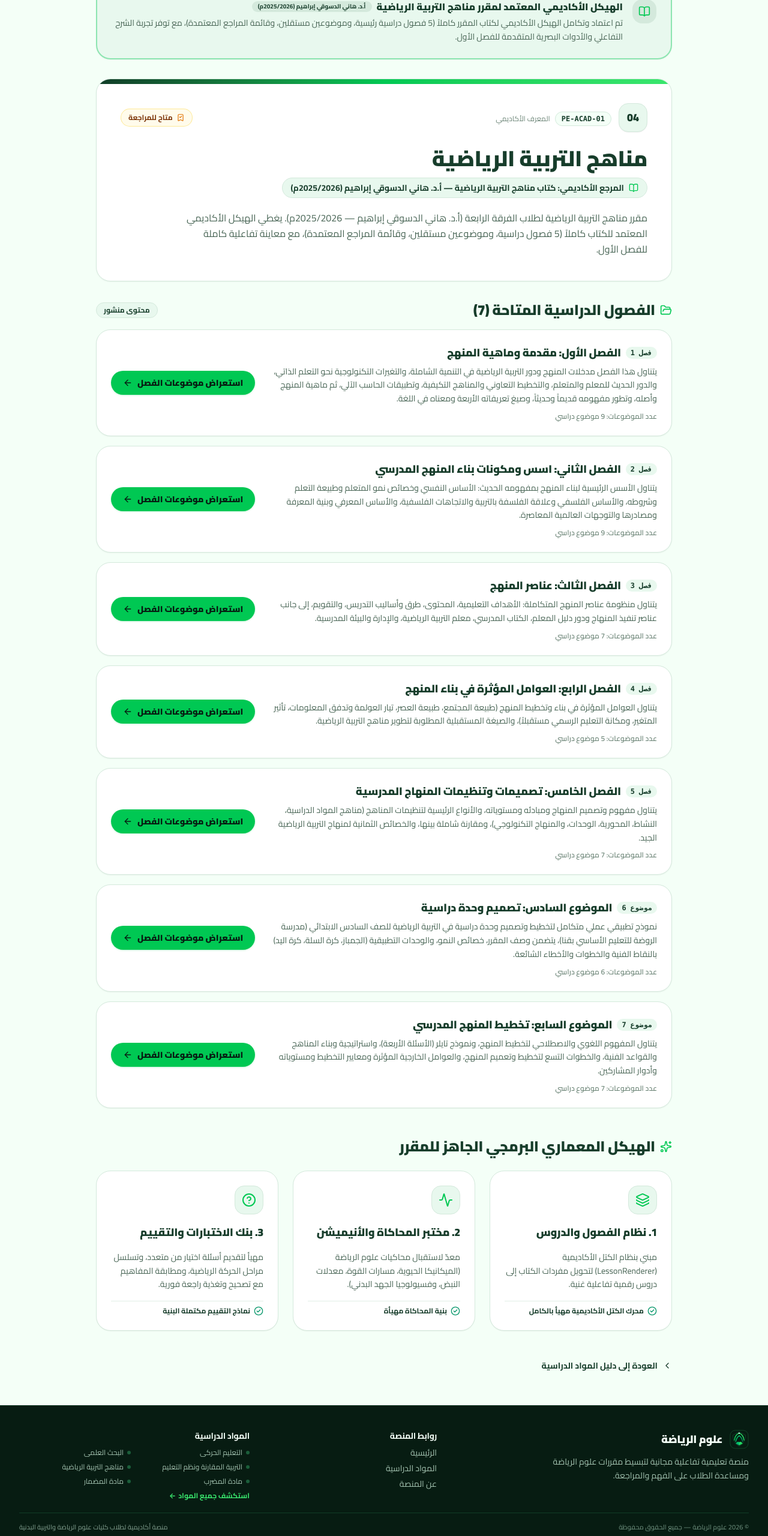
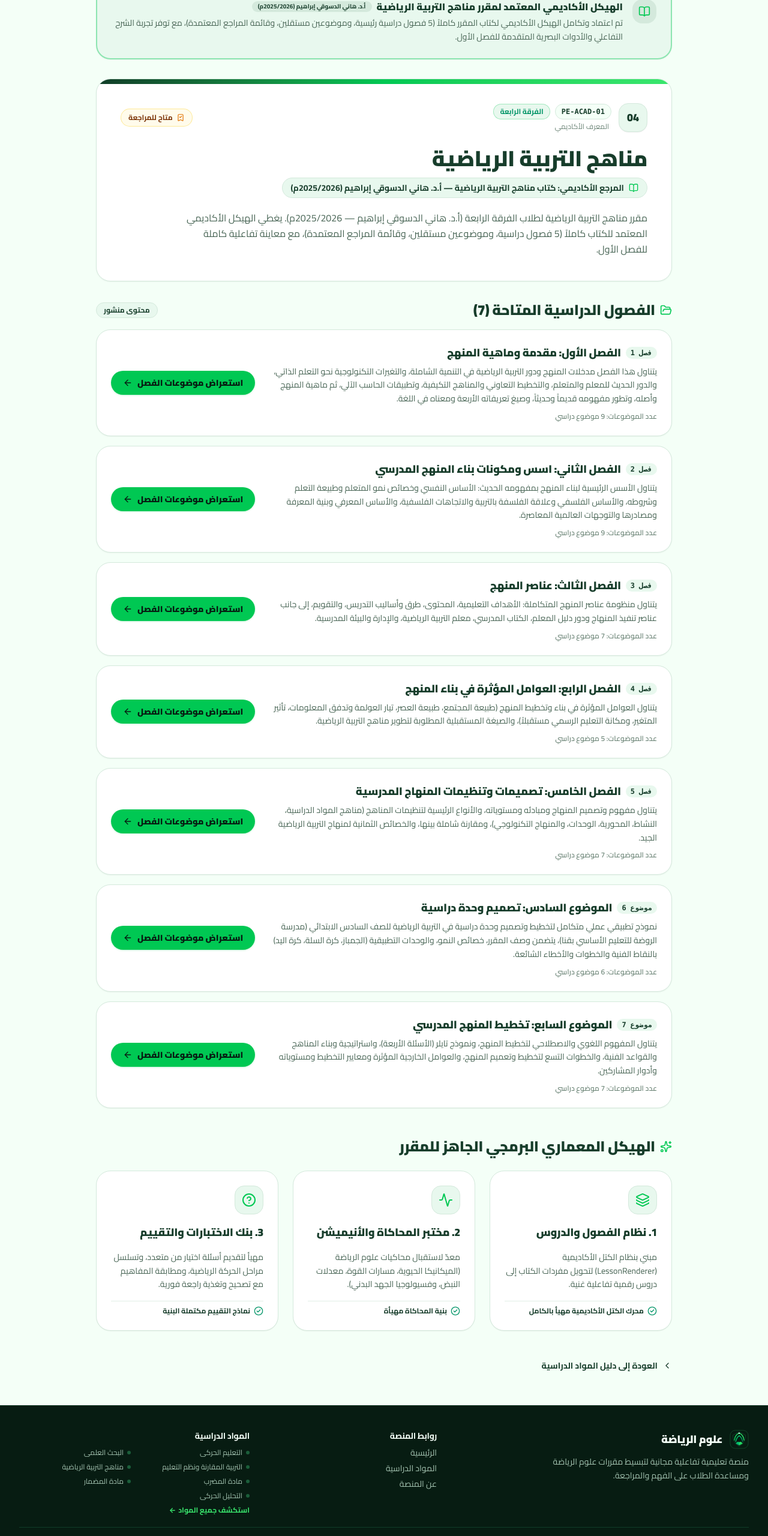
Before and after one commit to ashraf-abdelmawgoud/PE-Learning-Hub, a React (Vite) app: page /courses/course-1 in a window 1280 px wide. Shown: the part 226-2786 px from the top of the page at 60% size. Built offline with nearby package versions, Linux system fonts and the light colour scheme.

Commit message:
feat(courses): register Movement Analysis (التحليل الحركي) as fourth-year academic course

```diff
--- a/scripts/test-routes-in-process.ts
+++ b/scripts/test-routes-in-process.ts
@@ -108,6 +108,7 @@ server.listen(4173, '127.0.0.1', async () => {
     { name: 'تفاصيل مادة التربية المقارنة', path: '/courses/course-4' },
     { name: 'تفاصيل مادة المضرب', path: '/courses/course-5' },
     { name: 'تفاصيل مادة المضمار', path: '/courses/course-6' },
+    { name: 'تفاصيل مادة التحليل الحركي', path: '/courses/course-7' },
     { name: 'المقرر التجريبي التقني', path: '/courses/dev-sandbox' },
     { name: 'فصل في المقرر التجريبي', path: '/courses/dev-sandbox/chapters/dev-chap-1' },
     { name: 'موضوع في الفصل التجريبي', path: '/courses/dev-sandbox/chapters/dev-chap-1/topics/dev-top-1' },
--- a/scripts/verify.ts
+++ b/scripts/verify.ts
@@ -113,9 +113,9 @@ function assert(condition: boolean, testName: string) {
 
 console.log('--- بدء فحص واختبار سلامة بيانات المنصة ووظائفها ---');
 
-// 1. فحص بيانات المواد الدراسية الست الرسمية
-console.log('\n1. فحص سلامة المواد الدراسية الأكاديمية الست:');
-assert(COURSES_PLACEHOLDER_DATA.length === 6, 'عدد المواد الدراسية يساوي 6 بالضبط');
+// 1. فحص بيانات المواد الدراسية السبع الرسمية
+console.log('\n1. فحص سلامة المواد الدراسية الأكاديمية السبع:');
+assert(COURSES_PLACEHOLDER_DATA.length === 7, 'عدد المواد الدراسية يساوي 7 بالضبط');
 
 const OFFICIAL_NAMES = [
   'التعليم الحركي',
@@ -124,6 +124,7 @@ const OFFICIAL_NAMES = [
   'مناهج التربية الرياضية',
   'مادة المضرب',
   'مادة المضمار',
+  'التحليل الحركي',
 ];
 
 COURSES_PLACEHOLDER_DATA.forEach((course, idx) => {
@@ -134,6 +135,7 @@ COURSES_PLACEHOLDER_DATA.forEach((course, idx) => {
   assert(course.status === 'pending_content', `المادة ${expectedNum}: الحالة pending_content`);
   assert(course.title === OFFICIAL_NAMES[idx], `المادة ${expectedNum}: المسمى الرسمي معتمد (${course.title})`);
   assert(Boolean(course.targetBookReference), `المادة ${expectedNum}: مرجع الكتاب موجود`);
+  assert(course.academicYear === 'الفرقة الرابعة', `المادة ${expectedNum}: تصنيف الفرقة الرابعة معتمد`);
   assert(course.architecture.lessonsPlanned === true, `المادة ${expectedNum}: بنية الدروس مخططة`);
   assert(course.architecture.quizzesPlanned === true, `المادة ${expectedNum}: بنية الاختبارات مخططة`);
   assert(course.architecture.simulationsPlanned === true, `المادة ${expectedNum}: بنية المحاكاة مخططة`);
@@ -164,14 +166,16 @@ function searchCourses(query: string) {
   });
 }
 
-assert(searchCourses('').length === 6, 'البحث الفارغ يعيد جميع المواد الست');
+assert(searchCourses('').length === 7, 'البحث الفارغ يعيد جميع المواد السبع');
 assert(searchCourses('مناهج التربية الرياضية').length >= 1 && searchCourses('مناهج التربية الرياضية')[0].id === 'course-1', 'البحث بعبارة مناهج التربية الرياضية يجد مادة مناهج التربية الرياضية');
 assert(searchCourses('حركي').length >= 1 && searchCourses('حركي')[0].id === 'course-2', 'البحث بكلمة حركي يجد مادة التعليم الحركي');
 assert(searchCourses('البحث العلمي').length >= 1 && searchCourses('البحث العلمي')[0].id === 'course-3', 'البحث بكلمة البحث العلمي يجد مادة البحث العلمي');
 assert(searchCourses('مقارنة').length >= 1 && searchCourses('مقارنة')[0].id === 'course-4', 'البحث بكلمة مقارنة يجد مادة التربية المقارنة');
 assert(searchCourses('مضرب').length >= 1 && searchCourses('مضرب')[0].id === 'course-5', 'البحث بكلمة مضرب يجد مادة المضرب');
 assert(searchCourses('مضمار').length >= 1 && searchCourses('مضمار')[0].id === 'course-6', 'البحث بكلمة مضمار يجد مادة المضمار');
+assert(searchCourses('التحليل الحركي').length >= 1 && searchCourses('التحليل الحركي').some((c) => c.id === 'course-7'), 'البحث بعبارة التحليل الحركي يجد مادة التحليل الحركي');
 assert(searchCourses('PE-ACAD-01').length === 1 && searchCourses('PE-ACAD-01')[0].id === 'course-1', 'البحث بالرمز PE-ACAD-01 يجد مادة مناهج التربية الرياضية');
+assert(searchCourses('PE-ACAD-07').length === 1 && searchCourses('PE-ACAD-07')[0].id === 'course-7', 'البحث بالرمز PE-ACAD-07 يجد مادة التحليل الحركي');
 assert(searchCourses('كلمة_غير_موجودة_نهائيا').length === 0, 'البحث بكلمة مجهولة يعيد 0 نتائج دون أخطاء');
 
 // 4. فحص مخرجات الإنتاج الجاهزة لـ Cloudflare Pages
@@ -198,7 +202,7 @@ console.log('\n5. فحص نظام التحقق من جودة المحتوى ال
 const report = validateAcademicContent();
 assert(report.isValid === true, 'تقرير فحص المحتوى الأكاديمي سليم بدون أخطاء بنيوية');
 assert(report.errors.length === 0, `عدد الأخطاء الهندسية يساوي 0 (الفعل: ${report.errors.length})`);
-assert(report.coursesCount === 8, `إجمالي المقررات (6 رسمية + 2 معمل تجريبي معزول) يساوي 8`);
+assert(report.coursesCount === 9, `إجمالي المقررات (7 رسمية + 2 معمل تجريبي معزول) يساوي 9`);
 assert(report.chaptersCount === 9, 'عدد الفصول الإجمالي يساوي 9 (7 وحدات لمناهج التربية الرياضية + 2 معامل تقنية)');
 assert(report.topicsCount === 52, 'عدد الموضوعات الإجمالي يساوي 52 (50 لمناهج التربية الرياضية + 2 معامل تقنية)');
 assert(report.lessonsCount === 3, 'عدد الدروس الإجمالي يساوي 3 (2 معامل تقنية + 1 درس احتياطي معتمد)');
@@ -239,11 +243,11 @@ assert(Boolean(devCourse && devCourse.isDevSandbox), 'استرجاع المقر
 
 // 6.1 عزل المقرر التجريبي عن واجهة الطلاب
 const studentCourses = getAllCourses(false);
-assert(studentCourses.length === 6, 'واجهة الطلاب تسترجع المواد الدراسية الست فقط');
+assert(studentCourses.length === 7, 'واجهة الطلاب تسترجع المواد الدراسية السبع فقط');
 assert(studentCourses.every((c) => !c.isDevSandbox), 'لا يوجد أي مقرر تجريبي مسرب لواجهة الطلاب');
-assert(studentCourses.every((c) => c.status === 'pending_content'), 'جميع المواد الست للطلاب بحالة pending_content');
+assert(studentCourses.every((c) => c.status === 'pending_content'), 'جميع المواد السبع للطلاب بحالة pending_content');
 assert(studentCourses.find((c) => c.id === 'course-1')?.chapters.length === 7, 'مادة مناهج التربية الرياضية PE-ACAD-01 تتضمن 7 وحدات دراسية معتمدة (5 فصول + موضوعان مستقلان)');
-assert(studentCourses.filter((c) => c.id !== 'course-1').every((c) => c.chapters.length === 0), 'بقية المواد الخمس خالية من الفصول بانتظار تزويد المنصة بكتبها');
+assert(studentCourses.filter((c) => c.id !== 'course-1').every((c) => c.chapters.length === 0), 'بقية المواد الست خالية من الفصول بانتظار تزويد المنصة بكتبها');
 
 const devChapters = getChaptersByCourse('dev-sandbox');
 assert(devChapters.length === 1 && devChapters[0].id === 'dev-chap-1', 'استرجاع فصول المقرر التجريبي بترتيب سليم');
@@ -2182,6 +2186,43 @@ assert(
   '22.3 فرادة جميع معرفات الأسئلة المنشورة الـ 365 وعدم وجود أي تصادم أو تكرار معرفات'
 );
 
+// 23. فحص تسجيل وتكامل مقرر التحليل الحركي (Movement Analysis - PE-ACAD-07) للفرقة الرابعة
+console.log('\n23. فحص تسجيل وتكامل مقرر التحليل الحركي (PE-ACAD-07) للفرقة الرابعة:');
+const movementCoursePlaceholder = COURSES_PLACEHOLDER_DATA.find((c) => c.id === 'course-7');
+assert(Boolean(movementCoursePlaceholder), '23.1 تسجيل مقرر التحليل الحركي في قاعدة بيانات المقررات بالمعرف course-7');
+assert(
+  COURSES_PLACEHOLDER_DATA.filter((c) => c.id === 'course-7').length === 1,
+  '23.2 تسجيل مقرر التحليل الحركي مرة واحدة فقط دون أي تكرار'
+);
+assert(movementCoursePlaceholder?.title === 'التحليل الحركي', '23.3 المسمى الرسمي الدقيق «التحليل الحركي» دون أي استبدال');
+assert(movementCoursePlaceholder?.code === 'PE-ACAD-07', '23.4 الرمز الأكاديمي المعتمد PE-ACAD-07');
+assert(movementCoursePlaceholder?.orderNumber === 7, '23.5 الترتيب الأكاديمي للمقرر (الرقم 7)');
+assert(movementCoursePlaceholder?.academicYear === 'الفرقة الرابعة', '23.6 التصنيف الأكاديمي للفرقة الرابعة');
+assert(movementCoursePlaceholder?.status === 'pending_content', '23.7 حالة المقرر البرمجية pending_content');
+assert(movementCoursePlaceholder?.statusLabel === 'قيد إعداد المحتوى الأكاديمي', '23.8 شارة الحالة قيد إعداد المحتوى الأكاديمي');
+assert(Boolean(movementCoursePlaceholder?.targetBookReference), '23.9 مرجع الكتاب المعتمد محدد بنص محايد دقيق');
+
+const resolvedMovementCourse = getCourseById('course-7');
+assert(Boolean(resolvedMovementCourse), '23.10 دالة الاستعلام getCourseById تسترجع مقرر التحليل الحركي بنجاح');
+assert(resolvedMovementCourse?.title === 'التحليل الحركي', '23.11 مطابقة عنوان المقرر المسترجع للمسمى الرسمي');
+assert(resolvedMovementCourse?.chapters.length === 0, '23.12 خلو المقرر تماماً من أي فصول دراسية وهمية (0 فصول)');
+assert(resolvedMovementCourse?.academicReferences.length === 0, '23.13 خلو المقرر من أي مراجع أكاديمية غير معتمدة (0 مراجع)');
+assert(resolvedMovementCourse?.futureUnitsCount === 0, '23.14 عدد الوحدات المستقبلية 0 لعدم استلام الكتاب');
+assert(resolvedMovementCourse?.futureLessonsCount === 0, '23.15 عدد الدروس المستقبلية 0 لعدم استلام الكتاب');
+
+const movementChapters = getChaptersByCourse('course-7');
+assert(movementChapters.length === 0, '23.16 دالة getChaptersByCourse تعيد مصفوفة فارغة للمقرر قيد الإعداد');
+
+const movementBreadcrumbs = getAcademicBreadcrumbs({ courseId: 'course-7' });
+assert(movementBreadcrumbs.length === 2, '23.17 مسار التنقل الأكاديمي لمقرر التحليل الحركي يتكون من مستويين');
+assert(movementBreadcrumbs[0].path === '/courses', '23.18 مسار المستوى الأول: دليل المقررات (/courses)');
+assert(movementBreadcrumbs[1].label === 'التحليل الحركي', '23.19 تسمية المستوى الثاني: التحليل الحركي');
+assert(movementBreadcrumbs[1].path === '/courses/course-7', '23.20 مسار المستوى الثاني: /courses/course-7');
+
+// التحقق الصارم من عدم تأثر المقررات السابقة والأسئلة الـ 365
+assert(COURSES_PLACEHOLDER_DATA.length === 7, '23.21 إجمالي المقررات الرسمية 7 مقررات معتمدة');
+assert(totalCourseQuestions === 365, '23.22 بقاء جميع الأسئلة الـ 365 لمقرر مناهج التربية الرياضية كاملة دون أي نقص');
+
 
 
 
--- a/src/components/common/Footer.tsx
+++ b/src/components/common/Footer.tsx
@@ -22,6 +22,7 @@ const OFFICIAL_SUBJECTS = [
   { id: 'course-1', title: 'مناهج التربية الرياضية' },
   { id: 'course-5', title: 'مادة المضرب' },
   { id: 'course-6', title: 'مادة المضمار' },
+  { id: 'course-7', title: 'التحليل الحركي' },
 ];
 
 export const Footer: React.FC = () => {
--- a/src/components/courses/CourseCard.tsx
+++ b/src/components/courses/CourseCard.tsx
@@ -28,7 +28,7 @@ export const CourseCard: React.FC<CourseCardProps> = ({ course }) => {
             </span>
           ) : (
             <span className="inline-flex items-center text-xs font-medium px-2.5 py-1 rounded-full bg-[#F1F5F9] text-[#64748B] border border-[#CBD5E1]">
-              <span>قيد التجهيز</span>
+              <span>{course.statusLabel || 'قيد التجهيز'}</span>
             </span>
           )}
         </div>
--- a/src/components/courses/SubjectIcon.tsx
+++ b/src/components/courses/SubjectIcon.tsx
@@ -62,6 +62,9 @@ export const SubjectIcon: React.FC<SubjectIconProps> = ({ title, className = 'w-
   if (norm.includes('التعليم الحركي')) {
     return <Activity className={className} aria-hidden="true" />;
   }
+  if (norm.includes('التحليل الحركي')) {
+    return <Activity className={className} aria-hidden="true" />;
+  }
   if (norm.includes('البحث العلمي')) {
     return <Search className={className} aria-hidden="true" />;
   }
--- a/src/components/home/CoursesSection.tsx
+++ b/src/components/home/CoursesSection.tsx
@@ -31,7 +31,7 @@ export const CoursesSection: React.FC = () => {
           <div className="space-y-2 max-w-2xl">
             <div className="inline-flex items-center gap-2 text-xs font-bold px-3 py-1 rounded-full bg-[#E8F8EE] text-[#173D2B] border border-[#D4E9DC]">
               <BookOpen className="w-3.5 h-3.5 text-[#00C853]" />
-              <span>المواد الدراسية (6 مواد تخصصية)</span>
+              <span>المواد الدراسية ({courses.length} مواد تخصصية)</span>
             </div>
 
             <h2 className="text-2xl sm:text-3xl font-black text-[#173D2B] tracking-tight">
@@ -39,7 +39,7 @@ export const CoursesSection: React.FC = () => {
             </h2>
 
             <p className="text-[#486555] text-sm leading-relaxed">
-              ست مواد أكاديمية مستقلة لطلاب كلية علوم الرياضة والتربية البدنية.
+              مواد أكاديمية مستقلة لطلاب كلية علوم الرياضة والتربية البدنية — الفرقة الرابعة.
             </p>
           </div>
 
@@ -77,7 +77,7 @@ export const CoursesSection: React.FC = () => {
                       </span>
                     ) : (
                       <span className="inline-flex items-center text-xs font-medium px-2.5 py-1 rounded-full bg-[#F1F5F9] text-[#64748B] border border-[#CBD5E1]">
-                        <span>قيد التجهيز</span>
+                        <span>{course.statusLabel || 'قيد التجهيز'}</span>
                       </span>
                     )}
                   </div>
--- a/src/data/coursesData.ts
+++ b/src/data/coursesData.ts
@@ -1,8 +1,8 @@
 import type { CoursePlaceholder } from '../types';
 
 /**
- * بيانات المواد الدراسية الست الرسمية لكلية علوم الرياضة والتربية البدنية
- * تم اعتماد المسميات الرسمية الست بالضبط مع الحفاظ على المعرفات الثابتة.
+ * بيانات المواد الدراسية السبع الرسمية لكلية علوم الرياضة والتربية البدنية — الفرقة الرابعة
+ * تم اعتماد المسميات الرسمية بدقة مع الحفاظ على المعرفات الثابتة.
  */
 export const COURSES_PLACEHOLDER_DATA: CoursePlaceholder[] = [
   {
@@ -10,6 +10,7 @@ export const COURSES_PLACEHOLDER_DATA: CoursePlaceholder[] = [
     orderNumber: 1,
     code: 'PE-ACAD-02',
     title: 'التعليم الحركي',
+    academicYear: 'الفرقة الرابعة',
     targetBookReference: 'كتاب التعليم الحركي المعتمد',
     status: 'pending_content',
     statusLabel: 'قيد التجهيز',
@@ -29,6 +30,7 @@ export const COURSES_PLACEHOLDER_DATA: CoursePlaceholder[] = [
     orderNumber: 2,
     code: 'PE-ACAD-03',
     title: 'البحث العلمي',
+    academicYear: 'الفرقة الرابعة',
     targetBookReference: 'كتاب مناهج البحث العلمي في علوم الرياضة',
     status: 'pending_content',
     statusLabel: 'قيد التجهيز',
@@ -48,6 +50,7 @@ export const COURSES_PLACEHOLDER_DATA: CoursePlaceholder[] = [
     orderNumber: 3,
     code: 'PE-ACAD-04',
     title: 'التربية المقارنة ونظم التعليم',
+    academicYear: 'الفرقة الرابعة',
     targetBookReference: 'كتاب التربية المقارنة ونظم التعليم المعتمد',
     status: 'pending_content',
     statusLabel: 'قيد التجهيز',
@@ -67,6 +70,7 @@ export const COURSES_PLACEHOLDER_DATA: CoursePlaceholder[] = [
     orderNumber: 4,
     code: 'PE-ACAD-01',
     title: 'مناهج التربية الرياضية',
+    academicYear: 'الفرقة الرابعة',
     targetBookReference: 'كتاب مناهج التربية الرياضية — أ.د. هاني الدسوقي إبراهيم (2025/2026م)',
     status: 'pending_content',
     statusLabel: 'متاح للمراجعة',
@@ -86,6 +90,7 @@ export const COURSES_PLACEHOLDER_DATA: CoursePlaceholder[] = [
     orderNumber: 5,
     code: 'PE-ACAD-05',
     title: 'مادة المضرب',
+    academicYear: 'الفرقة الرابعة',
     targetBookReference: 'كتاب رياضات المضرب وتطبيقاتها المعتمد',
     status: 'pending_content',
     statusLabel: 'قيد التجهيز',
@@ -105,6 +110,7 @@ export const COURSES_PLACEHOLDER_DATA: CoursePlaceholder[] = [
     orderNumber: 6,
     code: 'PE-ACAD-06',
     title: 'مادة المضمار',
+    academicYear: 'الفرقة الرابعة',
     targetBookReference: 'كتاب مسابقات المضمار وتدريبها المعتمد',
     status: 'pending_content',
     statusLabel: 'قيد التجهيز',
@@ -119,4 +125,24 @@ export const COURSES_PLACEHOLDER_DATA: CoursePlaceholder[] = [
     futureUnitsCount: 0,
     futureLessonsCount: 0,
   },
+  {
+    id: 'course-7',
+    orderNumber: 7,
+    code: 'PE-ACAD-07',
+    title: 'التحليل الحركي',
+    academicYear: 'الفرقة الرابعة',
+    targetBookReference: 'كتاب المقرر المعتمد (قيد التجهيز الأكاديمي)',
+    status: 'pending_content',
+    statusLabel: 'قيد إعداد المحتوى الأكاديمي',
+    categoryPlaceholder: 'العلوم الحركية والتحليل الرياضي',
+    description: 'مقرر التحليل الحركي لطلاب الفرقة الرابعة بكلية علوم الرياضة والتربية البدنية. يُعنى بدراسة وتحليل الأداء والمهارات الحركية والتطبيقات التخصصية في المجال الرياضي.',
+    architecture: {
+      lessonsPlanned: true,
+      quizzesPlanned: true,
+      simulationsPlanned: true,
+      interactiveDiagramsPlanned: true,
+    },
+    futureUnitsCount: 0,
+    futureLessonsCount: 0,
+  },
 ];
--- a/src/pages/CourseDetailPage.tsx
+++ b/src/pages/CourseDetailPage.tsx
@@ -94,10 +94,15 @@ export const CourseDetailPage: React.FC = () => {
                 {course.orderNumber > 0 ? `0${course.orderNumber}` : 'DEV'}
               </span>
               <div>
-                <span className="font-mono text-xs font-bold text-[#173D2B] bg-[#F4FFF7] border border-[#D4E9DC] px-2.5 py-1 rounded-lg">
-                  {course.code}
-                </span>
-                <span className="text-xs text-[#6C8577] mr-2">
+                <div className="flex items-center gap-2">
+                  <span className="font-mono text-xs font-bold text-[#173D2B] bg-[#F4FFF7] border border-[#D4E9DC] px-2.5 py-1 rounded-lg">
+                    {course.code}
+                  </span>
+                  <span className="text-xs font-bold text-[#059669] bg-[#E8F8EE] border border-[#00C853]/30 px-2.5 py-1 rounded-lg">
+                    {course.academicYear || 'الفرقة الرابعة'}
+                  </span>
+                </div>
+                <span className="text-xs text-[#6C8577] mr-1 block mt-1">
                   المعرف الأكاديمي
                 </span>
               </div>
@@ -178,17 +183,21 @@ export const CourseDetailPage: React.FC = () => {
             <div className="w-14 h-14 rounded-2xl bg-amber-50 text-amber-600 border border-amber-200 flex items-center justify-center mx-auto">
               <AlertTriangle className="w-7 h-7" />
             </div>
-            <div className="space-y-1.5 max-w-lg mx-auto">
+            <div className="space-y-2 max-w-lg mx-auto">
               <h3 className="text-lg font-black text-[#173D2B]">
                 فصول هذا المقرر قيد التجهيز الأكاديمي
               </h3>
               <p className="text-xs sm:text-sm text-[#486555] leading-relaxed">
-                لم يتم إدراج فصول هذا المقرر حتى الآن التزاماً بعدم اختراع أي بيانات أكاديمية وهمية.
-                سيتم إدراج الفصول والموضوعات والدروس وفق المنهج المعتمد فور تزويد المنصة بالكتاب المقابل.
+                سيتم إضافة موضوعات المقرر وملخصاته واختباراته بعد مراجعة الكتاب المعتمد.
               </p>
             </div>
-            <div className="pt-2 text-xs font-bold text-[#173D2B] bg-[#E8F8EE] inline-block px-4 py-2 rounded-xl border border-[#D4E9DC]">
-              عدد الفصول المنشورة حالياً: 0 فصل
+            <div className="pt-2 flex flex-wrap items-center justify-center gap-2">
+              <span className="text-xs font-bold text-[#173D2B] bg-[#E8F8EE] px-4 py-2 rounded-xl border border-[#D4E9DC]">
+                حالة المحتوى: {course.statusLabel}
+              </span>
+              <span className="text-xs font-bold text-[#059669] bg-[#E8F8EE] px-4 py-2 rounded-xl border border-[#00C853]/30">
+                المرحلة الأكاديمية: {course.academicYear || 'الفرقة الرابعة'}
+              </span>
             </div>
           </div>
         )}
--- a/src/types/course.ts
+++ b/src/types/course.ts
@@ -16,6 +16,7 @@ export interface CoursePlaceholder {
   orderNumber: number;
   code: string;
   title: string;
+  academicYear?: string;
   targetBookReference: string;
   status: CourseStatus;
   statusLabel: string;
```
Also changed, not shown: src/pages/CoursesPage.tsx (+5 -5 lines).
